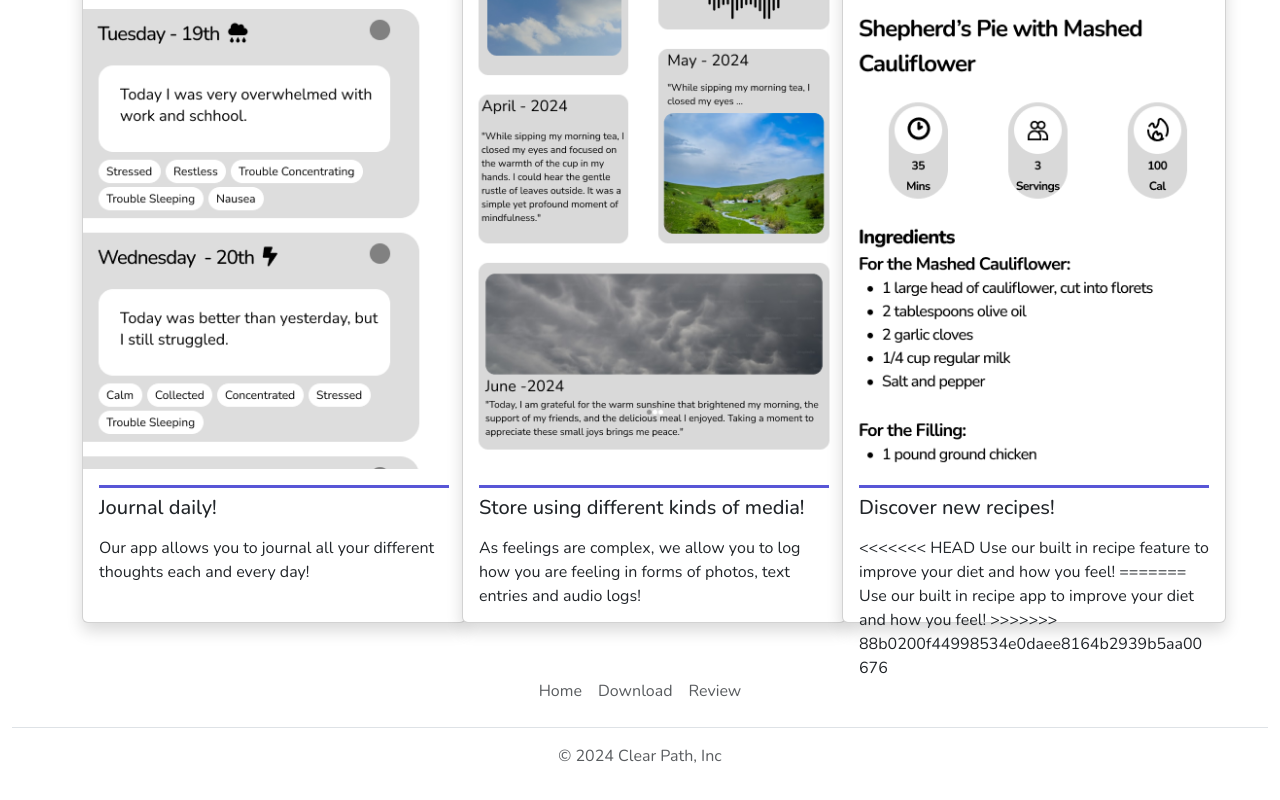
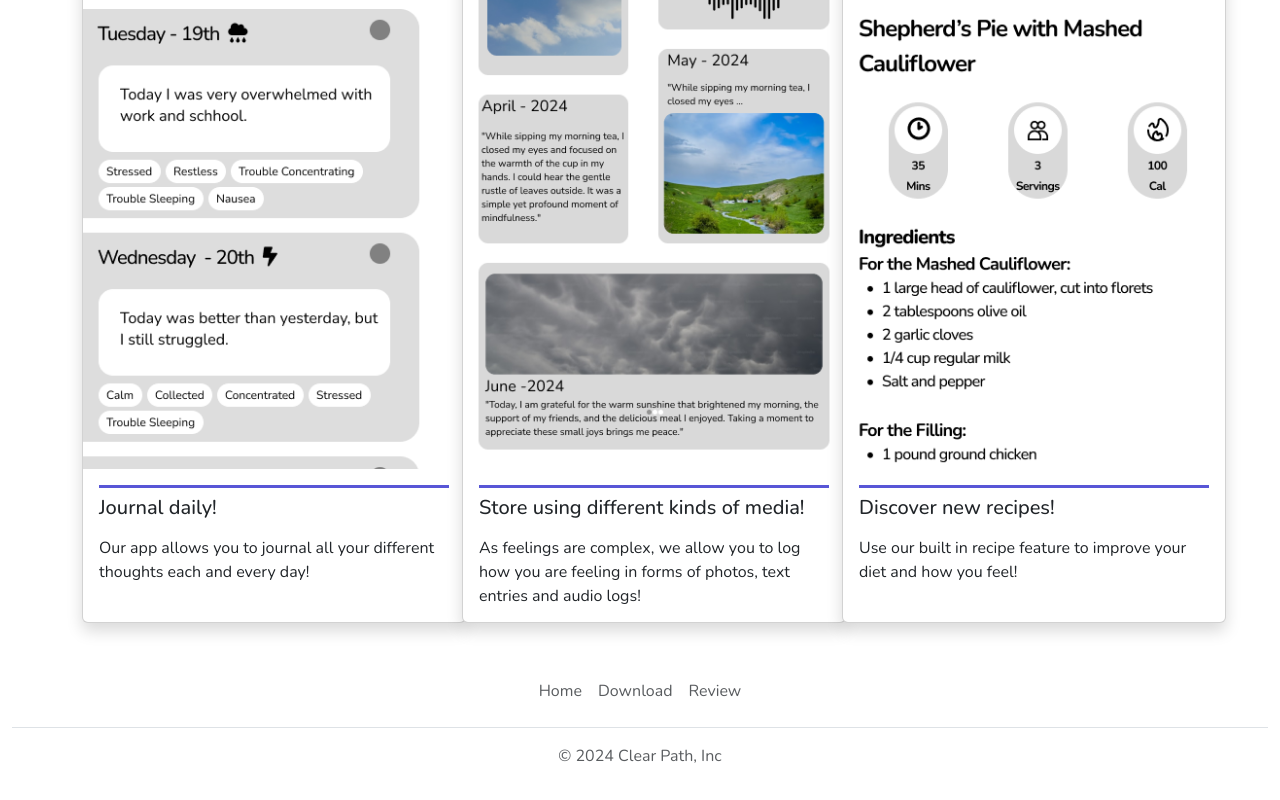
Before and after one commit to n00222364/WebDesignCA, a plain HTML site: page download.html in a window 1280 px wide. Shown: the part 901-1701 px from the top of the page. Drawn offline with nearby package versions, Linux system fonts and the light colour scheme.

Commit message:
fixed error on download page

```diff
--- a/download.html
+++ b/download.html
@@ -51,7 +51,6 @@
 								<datalist id="datalistOptions">
 								<option  value="Download">
 								<option value="Leave a review">
-
 							</form>
 						</form>
 					</div>
@@ -156,11 +155,7 @@
 								<div class="card-body">
 									<h5 class="card-title border-top border-3 border-primary py-2" >Discover new recipes!</h5>
 									<p class="card-text " style="height: 70px;">
-<<<<<<< HEAD
 										Use our built in recipe feature to improve your diet and how you feel!
-=======
-										Use our built in recipe app to improve your diet and how you feel!
->>>>>>> 88b0200f44998534e0daee8164b2939b5aa00676
 									</p>
 								</div>
 							</div>
```
